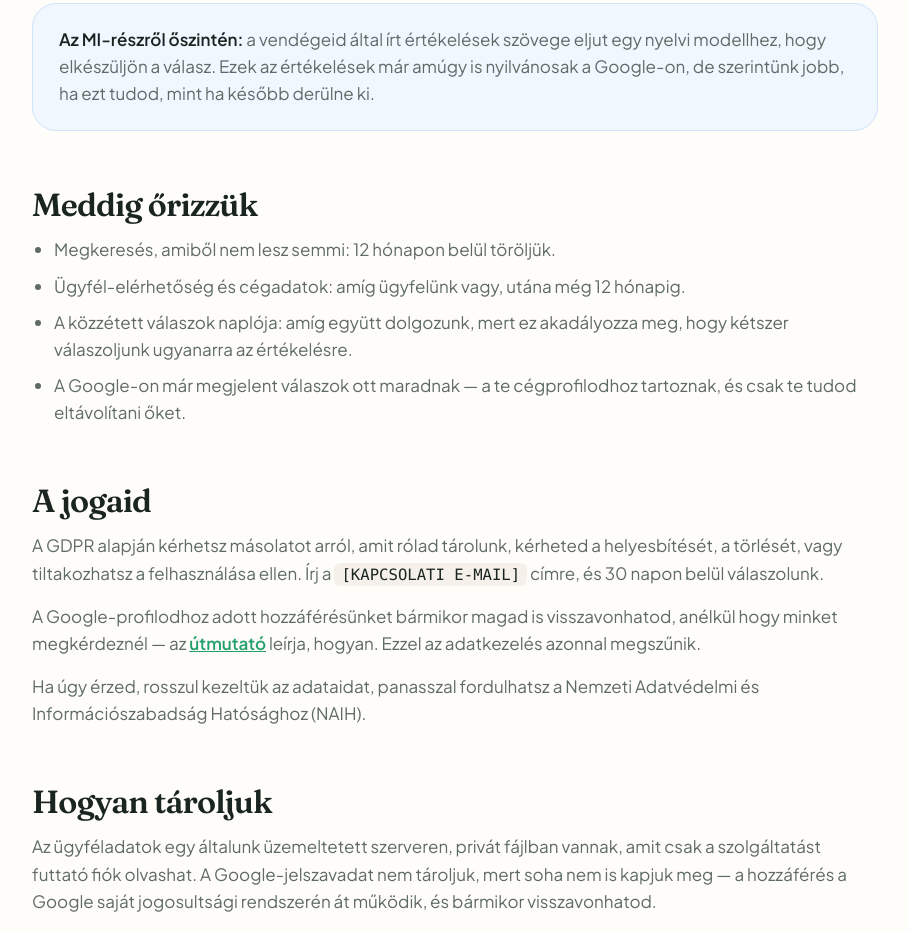
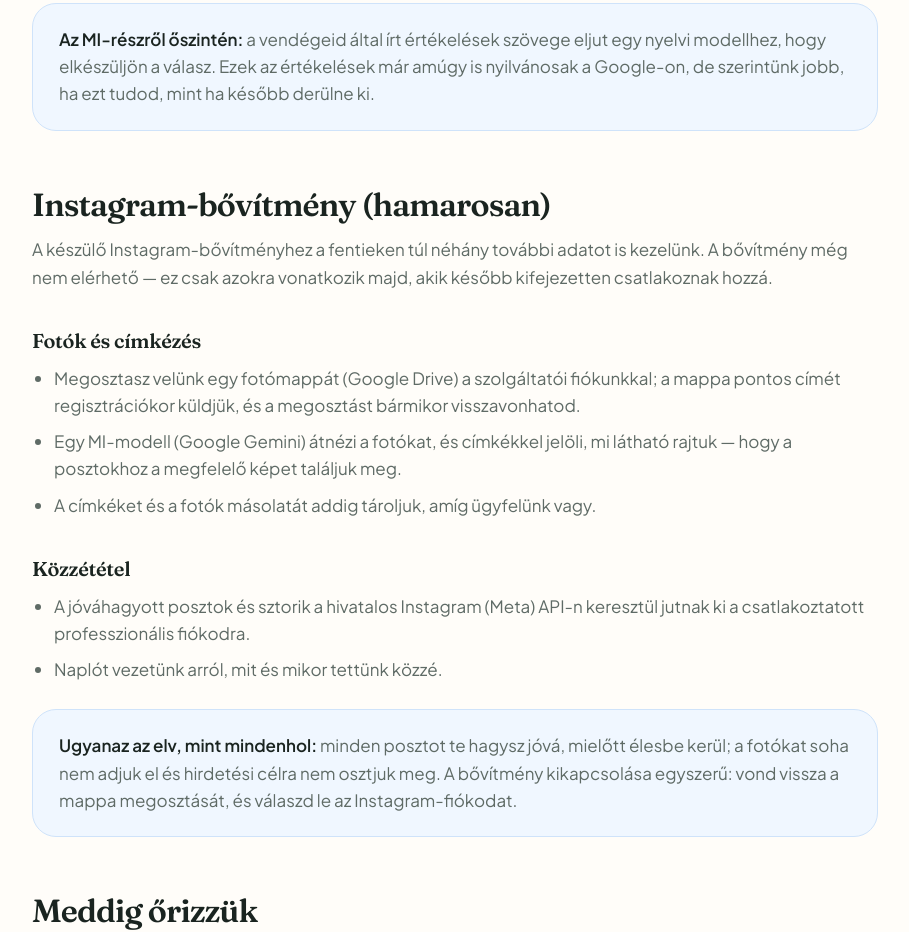
Before and after one commit to Zsofi91/responsa-site, a plain HTML site: page privacy.html in a window 1280 px wide. Shown: the part 2060-2992 px from the top of the page, without its empty margins (80-989 px from the left). Drawn offline with Linux system fonts and the light colour scheme.

Commit message:
feat(s4): privacy disclosures for the Instagram add-on
Add a new privacy.html subsection (HU inline + EN in STRINGS.en) on the
upcoming Instagram add-on, in the site's honest tone matching the AI
disclosure box: photo folder shared via Google Drive, Gemini labelling
and storage while a customer, publishing via the official Meta API with
a journal, owner approval of every post, no selling/ad-sharing of
photos, and how to revoke (unshare folder + disconnect Instagram). The
"draft — not reviewed by a lawyer" banner is left unchanged.

Co-Authored-By: Claude Opus 4.8 <noreply@anthropic.com>

```diff
--- a/i18n.js
+++ b/i18n.js
@@ -242,6 +242,18 @@ const STRINGS = {
     "priv.sec.h": "How we hold it",
     "priv.sec.p": "Customer records sit in a private file on a server we control, readable only by the account that runs the service. We don't keep your Google password, because we never have it — access works through Google's own permission system and you can withdraw it yourself.",
 
+    "priv.insta.h": "Instagram add-on (coming soon)",
+    "priv.insta.intro": "The Instagram add-on we're building involves a little more data than the above. It's not available yet — this will only apply to customers who explicitly connect it later.",
+    "priv.insta.photos.h": "Photos and labelling",
+    "priv.insta.photos.i1": "You share a photo folder (Google Drive) with our service account; we send you the exact address at registration, and you can unshare it at any time.",
+    "priv.insta.photos.i2": "An AI model (Google Gemini) reviews the photos and labels what's in them — so we can pick the right image for each post.",
+    "priv.insta.photos.i3": "We store those labels and copies of the photos for as long as you're a customer.",
+    "priv.insta.publish.h": "Publishing",
+    "priv.insta.publish.i1": "Approved posts and stories go out through the official Instagram (Meta) API to your connected professional account.",
+    "priv.insta.publish.i2": "We keep a journal of what we published and when.",
+    "priv.insta.ok.h": "The same principle as everywhere else:",
+    "priv.insta.ok.p": " you approve every post before it goes live; we never sell your photos or share them for advertising. Turning the add-on off is simple: unshare the folder and disconnect your Instagram account.",
+
     /* ---------- terms (ÁSZF) ---------- */
     "aszf.h1": "Terms of Service",
     "aszf.lede": "The terms for using the Responsa service. Last updated 21 July 2026.",
--- a/privacy.html
+++ b/privacy.html
@@ -133,6 +133,35 @@
           jobb, ha ezt tudod, mint ha később derülne ki.</span></p>
       </div>
 
+      <h2 data-i18n="priv.insta.h">Instagram-bővítmény (hamarosan)</h2>
+      <p data-i18n="priv.insta.intro">A készülő Instagram-bővítményhez a fentieken túl néhány további
+        adatot is kezelünk. A bővítmény még nem elérhető — ez csak azokra vonatkozik majd, akik később
+        kifejezetten csatlakoznak hozzá.</p>
+
+      <h3 data-i18n="priv.insta.photos.h">Fotók és címkézés</h3>
+      <ul>
+        <li data-i18n="priv.insta.photos.i1">Megosztasz velünk egy fotómappát (Google Drive) a szolgáltatói
+          fiókunkkal; a mappa pontos címét regisztrációkor küldjük, és a megosztást bármikor visszavonhatod.</li>
+        <li data-i18n="priv.insta.photos.i2">Egy MI-modell (Google Gemini) átnézi a fotókat, és címkékkel
+          jelöli, mi látható rajtuk — hogy a posztokhoz a megfelelő képet találjuk meg.</li>
+        <li data-i18n="priv.insta.photos.i3">A címkéket és a fotók másolatát addig tároljuk, amíg
+          ügyfelünk vagy.</li>
+      </ul>
+
+      <h3 data-i18n="priv.insta.publish.h">Közzététel</h3>
+      <ul>
+        <li data-i18n="priv.insta.publish.i1">A jóváhagyott posztok és sztorik a hivatalos Instagram (Meta)
+          API-n keresztül jutnak ki a csatlakoztatott professzionális fiókodra.</li>
+        <li data-i18n="priv.insta.publish.i2">Naplót vezetünk arról, mit és mikor tettünk közzé.</li>
+      </ul>
+
+      <div class="box box-note">
+        <p><strong data-i18n="priv.insta.ok.h">Ugyanaz az elv, mint mindenhol:</strong>
+          <span data-i18n="priv.insta.ok.p"> minden posztot te hagysz jóvá, mielőtt élesbe kerül; a fotókat
+          soha nem adjuk el és hirdetési célra nem osztjuk meg. A bővítmény kikapcsolása egyszerű: vond
+          vissza a mappa megosztását, és válaszd le az Instagram-fiókodat.</span></p>
+      </div>
+
       <h2 data-i18n="priv.keep.h">Meddig őrizzük</h2>
       <ul>
         <li data-i18n="priv.keep.i1">Megkeresés, amiből nem lesz semmi: 12 hónapon belül töröljük.</li>
```
